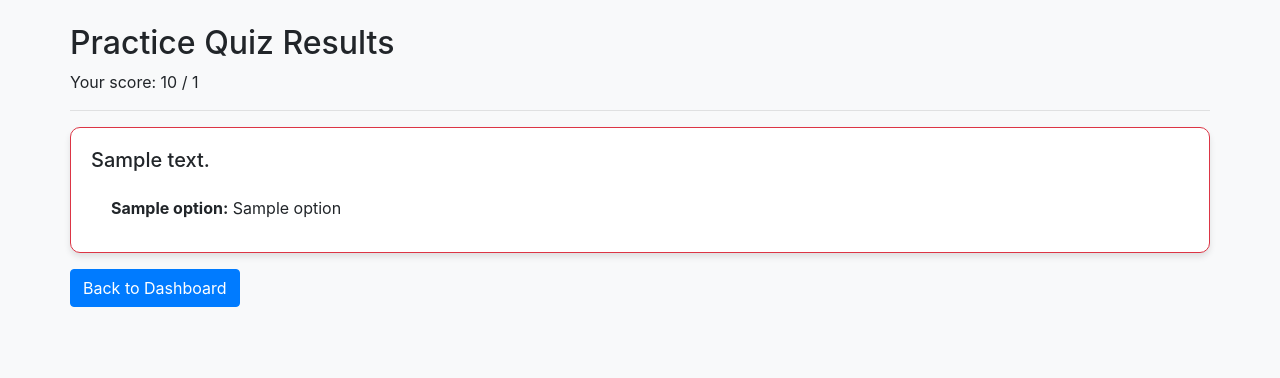
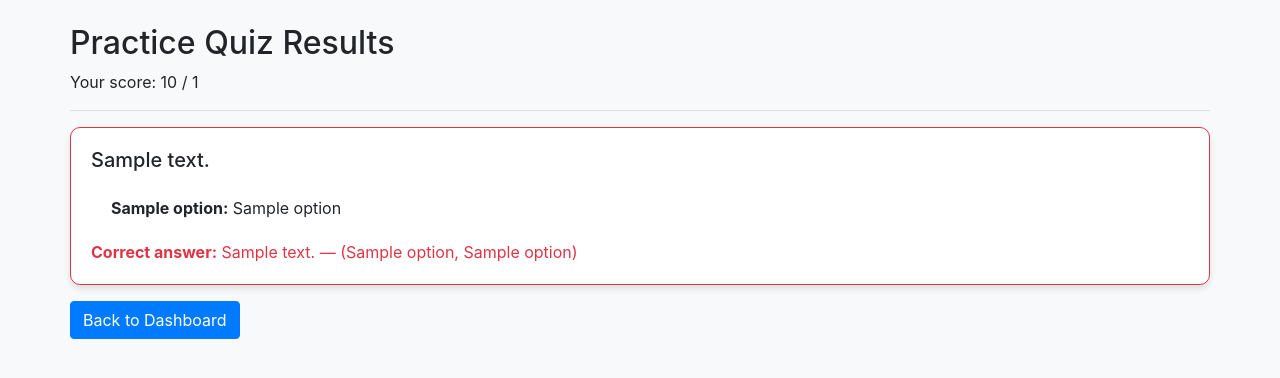
Before and after one commit to TheBlueTongue/eBikely, a Flask app: template templates/practice_results.html in a window 1280 px wide. Shown: the part 66-444 px from the top of the page. Run offline with Flask 3, Linux system fonts and the light colour scheme; the template is opened without the code that fills it: most values are stand-ins (such as "Sample title", 1, 10 or a date in 2020); some libraries are stand-ins or nearby versions.

Commit message:
updated the practice results page to display the correct answer on the questions you got wrong

```diff
--- a/templates/practice_results.html
+++ b/templates/practice_results.html
@@ -20,6 +20,13 @@
                 </li>
               {% endfor %}
             </ul>
+
+            {% if not result.is_correct %}
+              <p class="mt-2 mb-0 text-danger">
+                <strong>Correct answer:</strong> {{ result.correct_answer }} — {{ result.options[result.correct_answer] }}
+              </p>
+            {% endif %}
+
         </div>
       </div>
     {% endfor %}
```
Also changed, not shown: persistent_database.db. Lines whose indentation alone changed are shown as unchanged.
